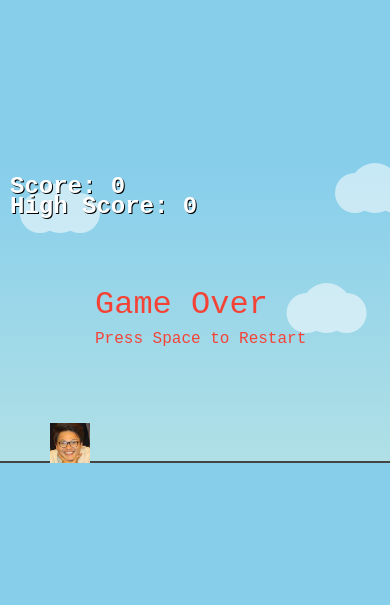
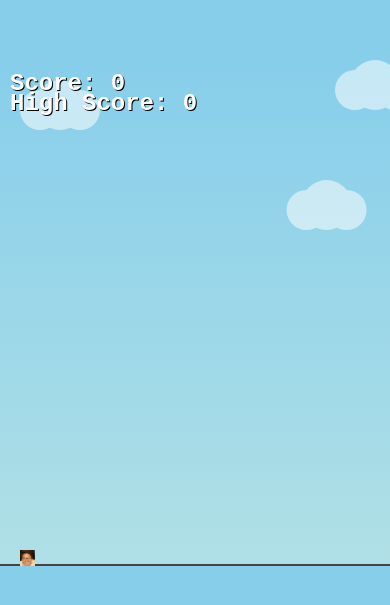
Before and after one commit to ejempic/flappy-earl, a plain HTML site: page index.html in a window 390 px wide. Shown: the part 109-714 px from the top of the page. Drawn offline with Linux system fonts and the light colour scheme.

Commit message:
for mobile

```diff
--- a/index.html
+++ b/index.html
@@ -2,6 +2,7 @@
 <html lang="en">
 <head>
     <meta charset="UTF-8" />
+    <meta name="viewport" content="width=device-width, initial-scale=1.0, user-scalable=no">
     <title>Flappy Earl</title>
     <style>
         body {
@@ -21,10 +22,12 @@
 <body>
 <canvas id="game"></canvas>
 <script>
+    // Jump logic (replace or extend your existing event listeners)
+
     const canvas = document.getElementById("game");
     const ctx = canvas.getContext("2d");
     canvas.width = window.innerWidth;
-    canvas.height = 300;
+    canvas.height = window.innerHeight * 0.6;
 
     const playerImg = new Image();
     playerImg.src = 'earl.jpg';
@@ -38,12 +41,14 @@
         { x: -10, y: 150, speed: 0.45 },
     ];
 
+    const baseUnit = canvas.width / 100;
+
     class Player {
         constructor() {
-            this.x = 50;
-            this.y = canvas.height - 60;
-            this.w = 40;
-            this.h = 40;
+            this.w = baseUnit * 4;
+            this.h = baseUnit * 4;
+            this.x = baseUnit * 5;
+            this.y = canvas.height - this.h;
             this.vy = 0;
             this.jumpCount = 0;
         }
@@ -51,12 +56,11 @@
         draw() {
             ctx.drawImage(playerImg, this.x, this.y, this.w, this.h);
             if (sayArayTimer > 0) {
-                const bubbleX = this.x + this.w + 10;
-                const bubbleY = this.y - this.h - 30;
+                const bubbleX = this.x + this.w - 10;
+                const bubbleY = this.y - this.h + 35;
                 const bubbleWidth = 60;
                 const bubbleHeight = 30;
 
-                // Draw rounded speech bubble
                 ctx.fillStyle = "#000";
                 ctx.beginPath();
                 ctx.moveTo(bubbleX + 10, bubbleY);
@@ -65,20 +69,17 @@
                 ctx.lineTo(bubbleX + bubbleWidth, bubbleY + bubbleHeight - 10);
                 ctx.quadraticCurveTo(bubbleX + bubbleWidth, bubbleY + bubbleHeight, bubbleX + bubbleWidth - 10, bubbleY + bubbleHeight);
                 ctx.lineTo(bubbleX + 20, bubbleY + bubbleHeight);
-                ctx.lineTo(bubbleX + 10, bubbleY + bubbleHeight + 10); // speech triangle
-                ctx.lineTo(bubbleX + 10, bubbleY + bubbleHeight);
+                ctx.lineTo(bubbleX + 10, bubbleY + bubbleHeight + 10);
                 ctx.lineTo(bubbleX + 10, bubbleY + bubbleHeight);
                 ctx.lineTo(bubbleX + 10, bubbleY + 10);
                 ctx.quadraticCurveTo(bubbleX + 10, bubbleY, bubbleX + 20, bubbleY);
                 ctx.closePath();
                 ctx.fill();
 
-                // Draw text inside
                 ctx.fillStyle = "#fff";
                 ctx.font = "16px monospace";
                 ctx.fillText("Aray!", bubbleX + 15, bubbleY + 20);
             }
-
         }
 
         update() {
@@ -94,7 +95,7 @@
 
         jump() {
             if (this.jumpCount < 2 && !gameOver) {
-                this.vy = -10;
+                this.vy = -baseUnit * .8;
                 this.jumpCount++;
             }
         }
@@ -102,8 +103,8 @@
 
     class Obstacle {
         constructor() {
-            this.w = 30;
-            this.h = Math.random() * 100 + 30;
+            this.w = baseUnit * 2.5;
+            this.h = Math.random() * baseUnit * 5 + baseUnit * 2;
             this.x = canvas.width;
             this.y = canvas.height;
         }
@@ -121,7 +122,7 @@
     const player = new Player();
     const obstacles = [];
     let nextSpawnIn = 100;
-    let obstacleSpeed = 4;
+    let obstacleSpeed = baseUnit * 0.5;
     let gravity = 0.4;
     let score = 0;
     let highScore = Number(localStorage.getItem('highScore') || 0);
@@ -135,7 +136,6 @@
         obstacles.push(new Obstacle());
         nextSpawnIn = Math.random() * 80 + 100;
     }
-
     function resetGame() {
         obstacles.length = 0;
         player.y = canvas.height - player.h;
@@ -146,38 +146,30 @@
         gameHasEnded = false;
         sayArayTimer = 0;
         gameOverDelay = 0;
-        obstacleSpeed = 4;
+        obstacleSpeed = baseUnit * 0.5;
         frameCount = 0;
     }
 
     function drawScore() {
-        // Shadow for contrast
         ctx.font = "bold 24px monospace";
         ctx.fillStyle = "#000";
-        ctx.fillText("Score: " + score, 11, 31); // shadow
-
+        ctx.fillText("Score: " + score, 11, 31);
         ctx.fillStyle = "#fff";
         ctx.fillText("Score: " + score, 10, 30);
 
-        // Shadow for contrast
-        ctx.font = "bold 24px monospace";
         ctx.fillStyle = "#000";
-        ctx.fillText("High Score: " + highScore, 11, 51); // shadow
-
+        ctx.fillText("High Score: " + highScore, 11, 51);
         ctx.fillStyle = "#fff";
         ctx.fillText("High Score: " + highScore, 10, 50);
-
     }
 
     function drawBackground() {
-        // Sky gradient
         const grd = ctx.createLinearGradient(0, 0, 0, canvas.height);
         grd.addColorStop(0, '#87ceeb');
         grd.addColorStop(1, '#b0e0e6');
         ctx.fillStyle = grd;
         ctx.fillRect(0, 0, canvas.width, canvas.height);
 
-        // Clouds
         ctx.fillStyle = "#ffffff88";
         clouds.forEach(cloud => {
             ctx.beginPath();
@@ -190,7 +182,6 @@
             if (cloud.x + 60 < 0) cloud.x = canvas.width + Math.random() * 100;
         });
 
-        // Ground
         ctx.fillStyle = "#444";
         ctx.fillRect(0, canvas.height - 2, canvas.width, 2);
     }
@@ -212,7 +203,7 @@
                     player.x + player.w > obs.x &&
                     player.y + player.h > obs.y - obs.h
                 ) {
-                    sayArayTimer = 60;
+                    sayArayTimer = 100;
                     gameOverDelay = 60;
                     gameOver = true;
                     if (score > highScore) {
@@ -237,7 +228,7 @@
 
             frameCount++;
             if (frameCount % 200 === 0) {
-                obstacleSpeed += 0.5;
+                obstacleSpeed += 0.2;
             }
 
         } else if (!gameHasEnded) {
@@ -257,11 +248,7 @@
             ctx.font = "32px monospace";
             ctx.fillText("Game Over", canvas.width / 2 - 100, canvas.height / 2);
             ctx.font = "16px monospace";
-            ctx.fillText(
-                "Press Space to Restart",
-                canvas.width / 2 - 100,
-                canvas.height / 2 + 30
-            );
+            ctx.fillText("Press Space to Restart", canvas.width / 2 - 100, canvas.height / 2 + 30);
         }
 
         requestAnimationFrame(loop);
@@ -276,7 +263,26 @@
             }
         }
     });
+    // document.addEventListener("tap", (e) => {
+    //     if (e.code === "Space") {
+    //         if (gameHasEnded) {
+    //             resetGame();
+    //         } else {
+    //             player.jump();
+    //         }
+    //     }
+    // });
+    function handleJump(){
+        if (gameHasEnded) {
+            resetGame();
+        } else {
+            player.jump();
+        }
+    }
 
+    document.addEventListener('keydown', handleJump);
+    document.addEventListener('touchstart', handleJump); // For mobile
+    // document.addEventListener('click', handleJump); // Optional for desktop clicks
     loop();
 </script>
 </body>
```
